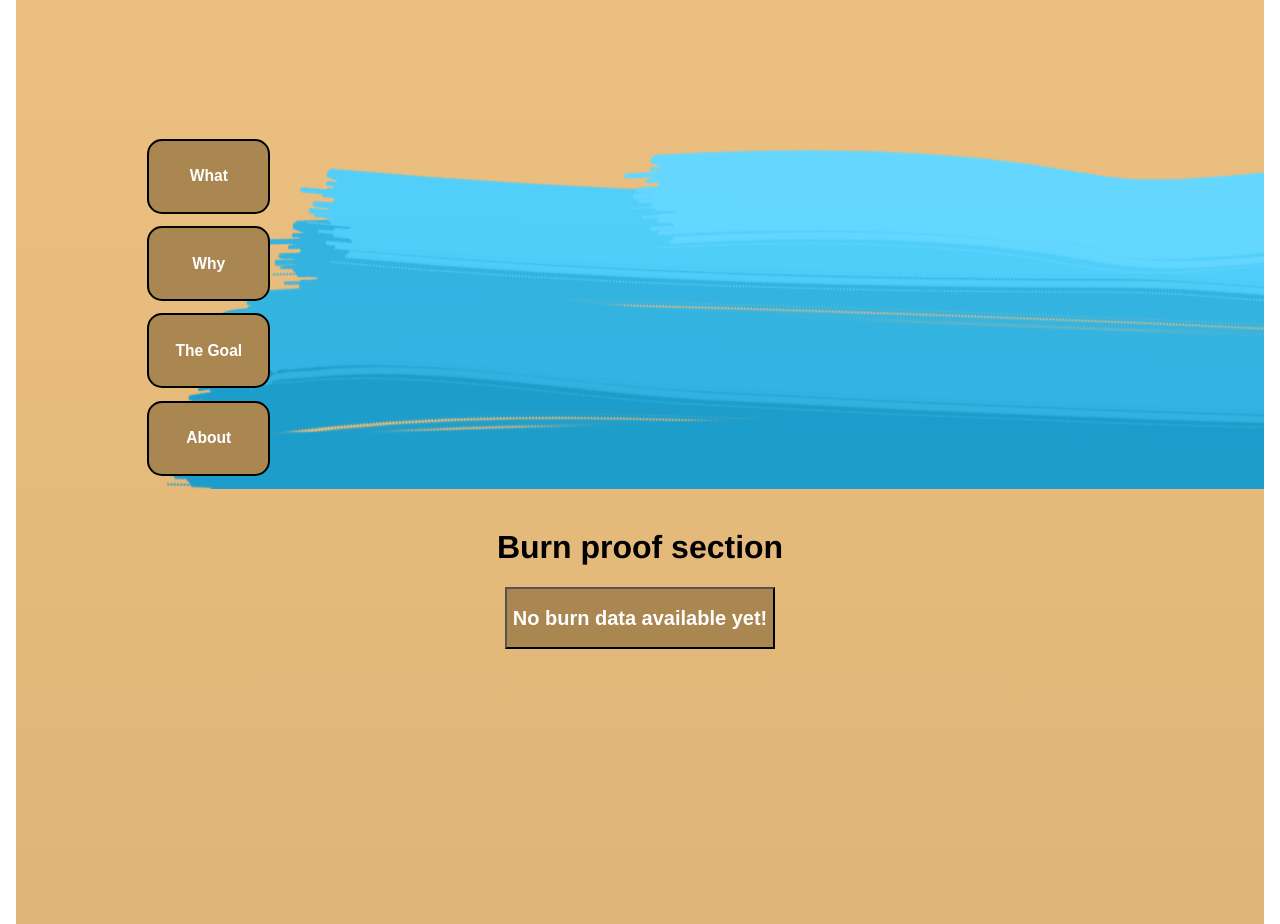
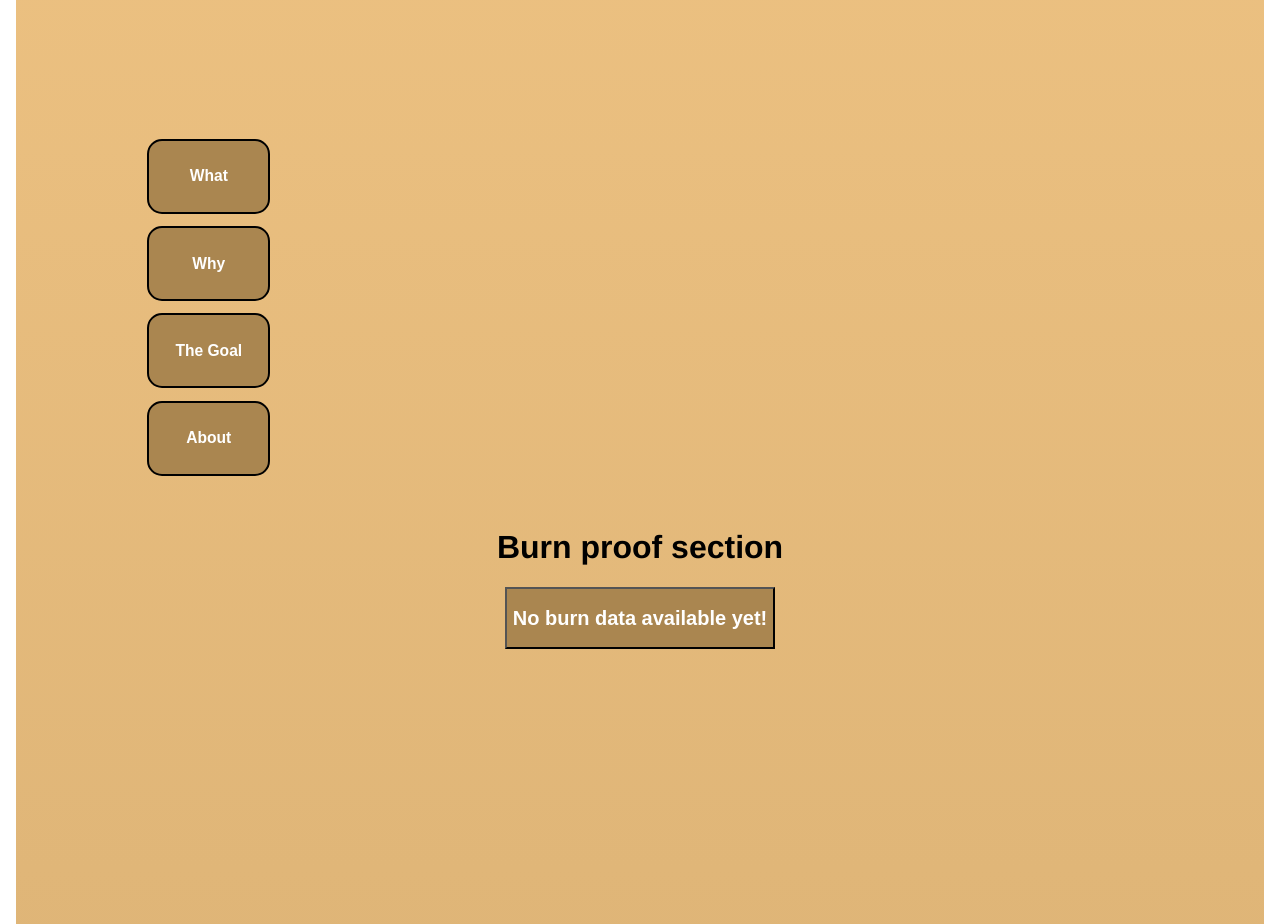
Before and after one commit to MaxiRh/Shibaventures, a SvelteKit app: page / in a window 1280 px wide. Shown: the part 1300-2224 px from the top of the page. Built offline with nearby package versions, Linux system fonts and the light colour scheme.

Commit message:
Image test

```diff
--- a/src/routes/+page.svelte
+++ b/src/routes/+page.svelte
@@ -73,7 +73,7 @@ const redLines = new URL('../images/RedMirrorImage.png', import.meta.url).href
 
 
 <div class="button-menu">
-    <div class="background-image-redline" style="background-image: url({blueLines})">
+    <div class="background-image-redline" style="background-image: url({blueLines}) alt='blueLine'">
         <div class="big-spacer"/>
         <div class="menu-area">
             <MenuButton/>
```
